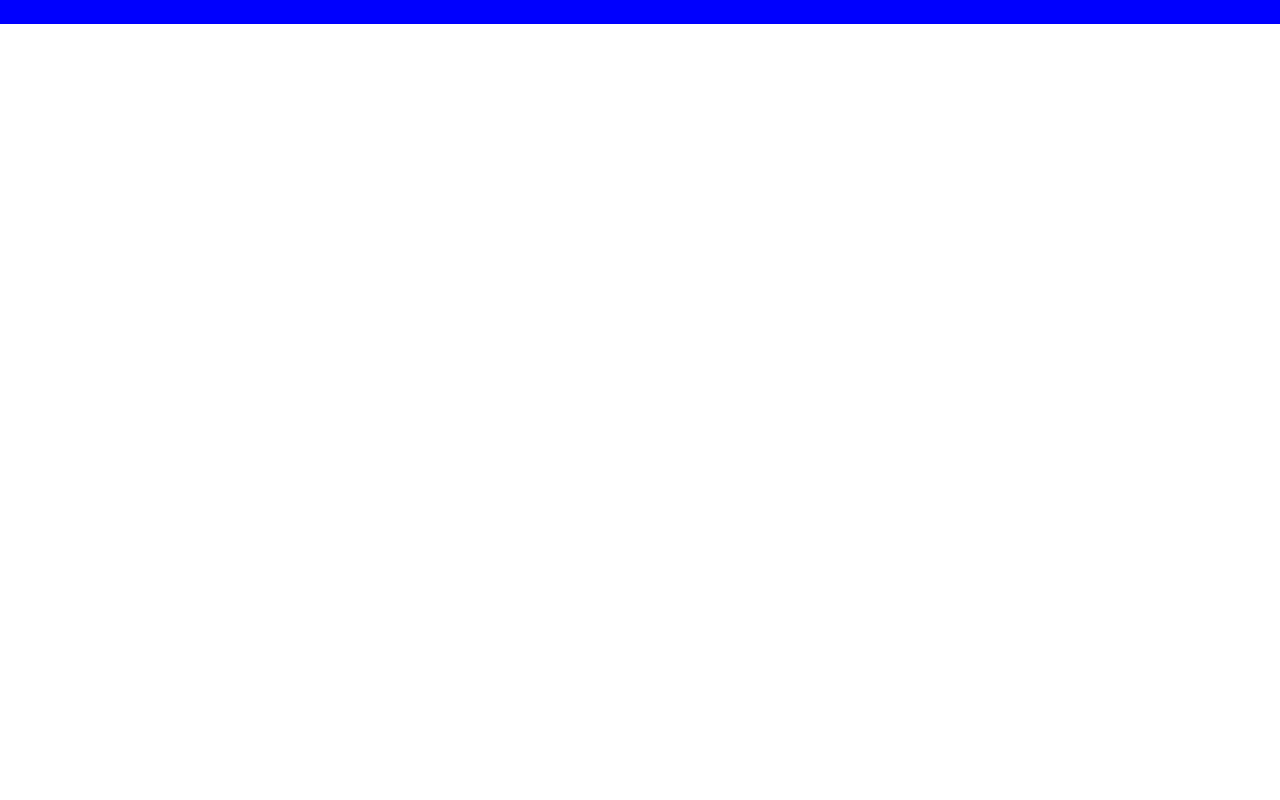
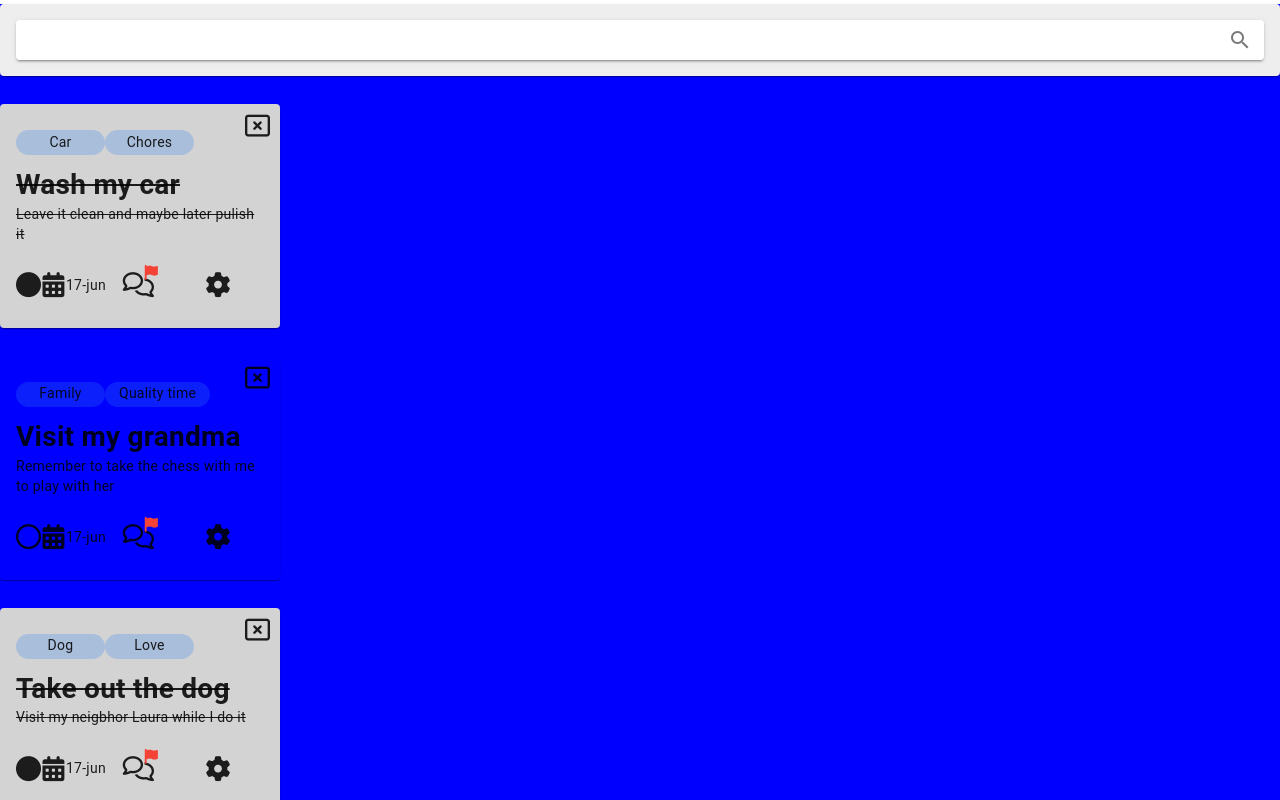
Before and after one commit to DavidGarciaManzana/taskmanager, a Nuxt app: page / in a window 1280 px wide. Shown: the top 800 px of the page. Built offline with nearby package versions, Linux system fonts and the light colour scheme.

Commit message:
Agrego componente Note, el cual recibe tags, titulo, contenido, fecha, comentarios y si la tarea esta completada, tambien agrego un pequeño boton que completa y regresa el estado de la tarea a incompleto

```diff
--- /dev/null
+++ b/components/Note.vue
@@ -0,0 +1,164 @@
+<template>
+  <v-card
+      width="280px"
+      :class="completed ? 'isCompleted' : 'isNotCompleted'"
+  >
+    <v-card-text>
+      <div class="tags">
+        <span class="tag" v-for="tag in tags">{{ tag }}</span>
+      </div>
+      <v-icon class="closeTask" size="25" icon="fa:far fa-window-close"></v-icon>
+      <h1 :class="completed ? 'textCrossed' : null">
+        {{ title }}
+      </h1>
+      <p :class="completed ? 'textCrossed' : null">{{ content }}</p>
+      <div class="iconsContainer">
+        <v-icon @click="completed = true" v-show="!completed" size="25"  icon="fa:far fa-circle"></v-icon>
+        <v-icon @click="completed = false" v-show="completed" size="25"  icon="fa:fas fa-circle"></v-icon>
+        <v-icon size="25" icon="fa:fas fa-calendar-alt"></v-icon>
+        {{
+          date.toLocaleDateString("es-MX", {
+            month: "short",
+            day: "2-digit",
+          })
+        }}
+        <v-card-actions>
+          <v-btn
+              variant="text"
+
+              @click="reveal = true"
+          >
+            <v-icon size="25" icon="fa:far fa-comments"></v-icon>
+            <v-icon  class="exclamation" color="red" v-if="comments.length>0" size="15" icon="fa:fas fa-flag"></v-icon>
+          </v-btn>
+          <v-btn
+              variant="text"
+
+              @click="reveal = true"
+          >
+            <v-icon size="25"  icon="fa:fas fa-cog"></v-icon>
+          </v-btn>
+        </v-card-actions>
+      </div>
+    </v-card-text>
+
+
+    <v-expand-transition>
+      <v-card
+          v-if="reveal"
+          class="v-card--reveal"
+          style="height: 100%;"
+      >
+        <v-card-text class="pb-0">
+          <p class="text-h4 text--primary">
+            Comments
+          </p>
+          <p v-for="(comment,index) in comments">{{ index +1}} {{ comment }}</p>
+        </v-card-text>
+        <v-card-actions class="pt-0">
+          <v-btn
+              variant="text"
+              color="teal-accent-4"
+              @click="reveal = false"
+          >
+            Close
+          </v-btn>
+        </v-card-actions>
+      </v-card>
+    </v-expand-transition>
+
+
+  </v-card>
+</template>
+
+<script>
+import {ref} from 'vue'
+export default {
+  name: "Note",
+  props: {
+    title: {
+      type: String,
+      required: true
+    },
+    completed: {
+      type: Boolean,
+      required: true
+    },
+    content: {
+      type: String,
+    },
+    date: {
+      type: Date,
+    },
+    comments: {
+      type: Array,
+    },
+    tags: {
+      type: Array,
+    }
+  },
+  setup() {
+
+    const reveal= ref(false)
+    return {reveal}
+  }
+}
+</script>
+
+<style scoped>
+.isNotCompleted {
+  background: none;
+  margin-top: 28px;
+}
+
+.isCompleted {
+  background: lightgrey;
+  margin-top: 28px;
+}
+
+.v-card--reveal {
+  bottom: 0;
+  opacity: 1 !important;
+  position: absolute;
+  width: 100%;
+}
+.textCrossed{
+  text-decoration: line-through;
+}
+.tags{
+  display: flex;
+  margin: 10px 0;
+}
+.tag{
+  display: flex;
+  flex-direction: column;
+  justify-content: center;
+  align-items: center;
+  padding: 4px 14px;
+
+  /*position: absolute;*/
+  min-width: 89px;
+  height: 25px;
+  left: 20px;
+  top: 20px;
+
+  background: rgba(47, 128, 237, 0.25);
+  border-radius: 18px;
+
+}
+.iconsContainer{
+  margin-top: 15px;
+  display: flex;
+  align-items: center;
+}
+.exclamation{
+  position: relative;
+  right: 7px;
+  top: -13px;
+}
+.closeTask {
+  position: absolute;
+  top: 10px;
+  right: 10px;
+}
+</style>
--- a/components/NoteWall.vue
+++ b/components/NoteWall.vue
@@ -1,16 +1,21 @@
 <template>
   <div :class="responsiveClass('mobileNoteWallContainer','desktopNoteWallContainer')">
     <SearchBar ></SearchBar>
+    <Note :title="'Wash my car'" :completed="true"   :content="'Leave it clean and maybe later pulish it'" :date="new Date()" :comments="['Go to marks place to wash it','Not pay more than 100'] " :tags="['Car','Chores']" ></Note>
+    <Note :title="'Visit my grandma'" :completed="false"   :content="'Remember to take the chess with me to play with her'" :date="new Date()" :comments="['Talk about her grandsons','Do not talk about cars'] " :tags="['Family','Quality time']" ></Note>
+    <Note :title="'Take out the dog'" :completed="true"   :content="'Visit my neigbhor Laura while I do it'" :date="new Date()" :comments="['Invite Laura to next week party','Do not let the dog to eat trash'] " :tags="['Dog','Love']" ></Note>
+    <Note :title="'Take out the dog'" :completed="false"   :content="'Visit my neigbhor Laura while I do it'" :date="new Date()" :comments="[] " :tags="['Dog','Love']" ></Note>
   </div>
 
 </template>
 
 <script>
 import SearchBar from "@/components/SearchBar.vue";
+import Note from "@/components/Note.vue"
 import {useDisplay} from "vuetify";
 export default {
   name: "NoteWall",
-  components: {SearchBar},
+  components: {SearchBar,Note},
   setup() {
     const {smAndDown} = useDisplay()
     const responsiveClass =(mobileClass,desktopClass)=>{
@@ -23,7 +28,10 @@ export default {
 
 <style scoped>
 .mobileNoteWallContainer{
-  background: red;
+  display: flex;
+  flex-direction: column;
+  justify-content: center;
+  align-items: center;
 }
 .desktopNoteWallContainer{
   background: blue;
--- a/components/SearchBar.vue
+++ b/components/SearchBar.vue
@@ -1,5 +1,28 @@
 <template>
-  <input  type="text">
+    <v-card
+        color="grey-lighten-3"
+        min-width="280"
+        class="mt-1"
+    >
+      <v-card-text>
+        <v-form
+            v-model="form"
+            @submit.prevent="onSubmit"
+        >
+        <v-text-field
+            clearable
+            :loading="loading"
+            density="compact"
+            variant="solo"
+            label="Search"
+            append-inner-icon="mdi-magnify"
+            single-line
+            hide-details
+            @click:append-inner="onClick"
+        ></v-text-field>
+        </v-form>
+      </v-card-text>
+    </v-card>
 </template>
 
 <script>
```
